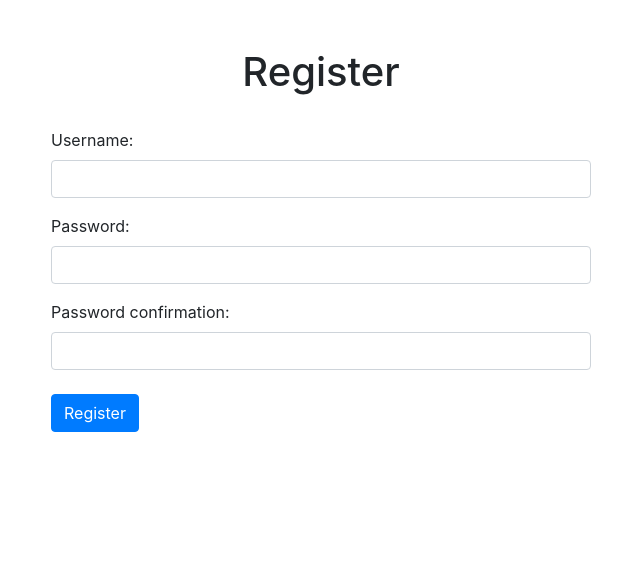
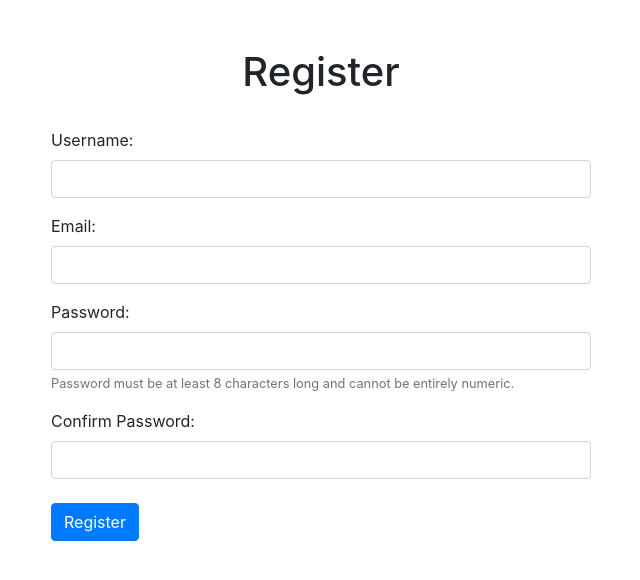
Before and after one commit to zizicc/ride-sharing-app, a Django app: page /register/ in a window 1280 px wide. Shown: the top 580 px of the page, without its empty margins (319-959 px from the left). Run offline with Django 5.2, Linux system fonts and the light colour scheme; some libraries are stand-ins or nearby versions.

Commit message:
1. update: drive and vehicle schema  2. email is required when registering

```diff
--- a/docker-deploy/web-app/ride_sharing_app/views.py
+++ b/docker-deploy/web-app/ride_sharing_app/views.py
@@ -2,7 +2,7 @@ from django.shortcuts import render, redirect, reverse
 from django.contrib.auth import login, authenticate
 from django.contrib.auth.forms import UserCreationForm
 from django.contrib.auth.decorators import login_required
-from .models import DriverProfile
+from .models import DriverProfile, Vehicle
 
 # Views
 @login_required
@@ -12,20 +12,29 @@ def home(request):
 def register(request):
     if request.method == 'POST':
         form = UserCreationForm(request.POST)
+        email = request.POST.get("email")
+
         if form.is_valid():
-            form.save()
-            username = form.cleaned_data.get('username')
-            password = form.cleaned_data.get('password1')
-            user = authenticate(username = username, password = password)
-            login(request, user)
-            return redirect('home')
+            user = form.save(commit=False)
+            user.email = email
+            user.set_password(form.cleaned_data.get('password1'))
+            user.save()
+
+            user = authenticate(username=user.username, password=form.cleaned_data.get('password1'))
+            if user:
+                login(request, user)
+                return redirect('home')
+
+        else:
+            return render(request, 'registration/register.html', {'form': form})
+
     else:
         form = UserCreationForm()
+
     return render(request, 'registration/register.html', {'form': form})
 
 @login_required
 def register_driver(request):
-    """允许已登录用户申请成为司机"""
     user = request.user
 
     if DriverProfile.objects.filter(user=user).exists():
@@ -33,27 +42,28 @@ def register_driver(request):
 
     if request.method == "POST":
         license_number = request.POST.get("license_number")
-        car_model = request.POST.get("car_model")
+
         vehicle_type = request.POST.get("vehicle_type")
         license_plate = request.POST.get("license_plate")
         max_passengers = request.POST.get("max_passengers")
-        phone_number = request.POST.get("phone_number")
         additional_info = request.POST.get("additional_info")
 
-        if not all([license_number, car_model, vehicle_type, license_plate, max_passengers, phone_number]):
+        if not all([license_number, vehicle_type, license_plate, max_passengers]):
             return render(request, "register_driver.html", {"error": "All fields except additional info are required."})
 
-        DriverProfile.objects.create(
+        driver = DriverProfile.objects.create(
             user=user,
-            license_number=license_number,
-            car_model=car_model,
+            license_number=license_number
+        )
+
+        Vehicle.objects.create(
+            driver=driver,
             vehicle_type=vehicle_type,
             license_plate=license_plate,
             max_passengers=max_passengers,
-            phone_number=phone_number,
             additional_info=additional_info
         )
 
-        return redirect("home")  # 申请成功后回到主页
+        return redirect("home")
 
     return render(request, "register_driver.html")
--- a/docker-deploy/web-app/templates/registration/register.html
+++ b/docker-deploy/web-app/templates/registration/register.html
@@ -1,4 +1,6 @@
-{% extends 'registration/base.html' %} {% block content %}
+{% extends 'registration/base.html' %}
+
+{% block content %}
 <section>
   <div class="container">
     <div class="row">
@@ -8,24 +10,45 @@
     </div>
     <div class="row">
       <div class="col-md-6 offset-md-3 mt-3">
+
+        {% if form.errors %}
+        <div class="alert alert-danger">
+          <ul>
+            {% for field, errors in form.errors.items %}
+              {% for error in errors %}
+                <li><strong>{{ field|capfirst }}</strong>: {{ error }}</li>
+              {% endfor %}
+            {% endfor %}
+          </ul>
+        </div>
+        {% endif %}
+
         <form method="post" action="{% url 'register' %}">
-          {% csrf_token %} {% for field in form %}
+          {% csrf_token %}
+
           <div class="form-group">
-            {{ field.label_tag }}
-            <input
-              type="{% if 'password' in field.label_tag %}password{% else %}text{% endif %}"
-              name="{{ field.html_name }}"
-              class="form-control"
-              maxlength="{% if 'username' in field.label_tag %}150{% endif %}"
-              id="{{ field.id_for_label }}"
-              required
-            />
+            <label for="username">Username:</label>
+            <input type="text" name="username" class="form-control" required>
           </div>
-          {% if field.errors %} {% for error in field.errors %}
-          <p style="font-size: 13px;">
-            {{ error|escape }}
-          </p>
-          {% endfor %} {% endif %} {% endfor %}
+
+          <div class="form-group">
+            <label for="email">Email:</label>
+            <input type="email" name="email" class="form-control" required>
+          </div>
+
+          <div class="form-group">
+            <label for="password1">Password:</label>
+            <input type="password" name="password1" class="form-control" required>
+            <small class="form-text text-muted">
+              Password must be at least 8 characters long and cannot be entirely numeric.
+            </small>
+          </div>
+
+          <div class="form-group">
+            <label for="password2">Confirm Password:</label>
+            <input type="password" name="password2" class="form-control" required>
+          </div>
+
           <button type="submit" class="btn btn-primary mt-2">Register</button>
         </form>
       </div>
```
Also changed, not shown: docker-deploy/web-app/ride_sharing_app/models.py (+8 -4 lines), docker-deploy/web-app/templates/register_driver.html (+3 -6 lines), docker-deploy/web-app/ride_sharing_app/migrations/0002_remove_driverprofile_additional_info_and_more.py (added).
